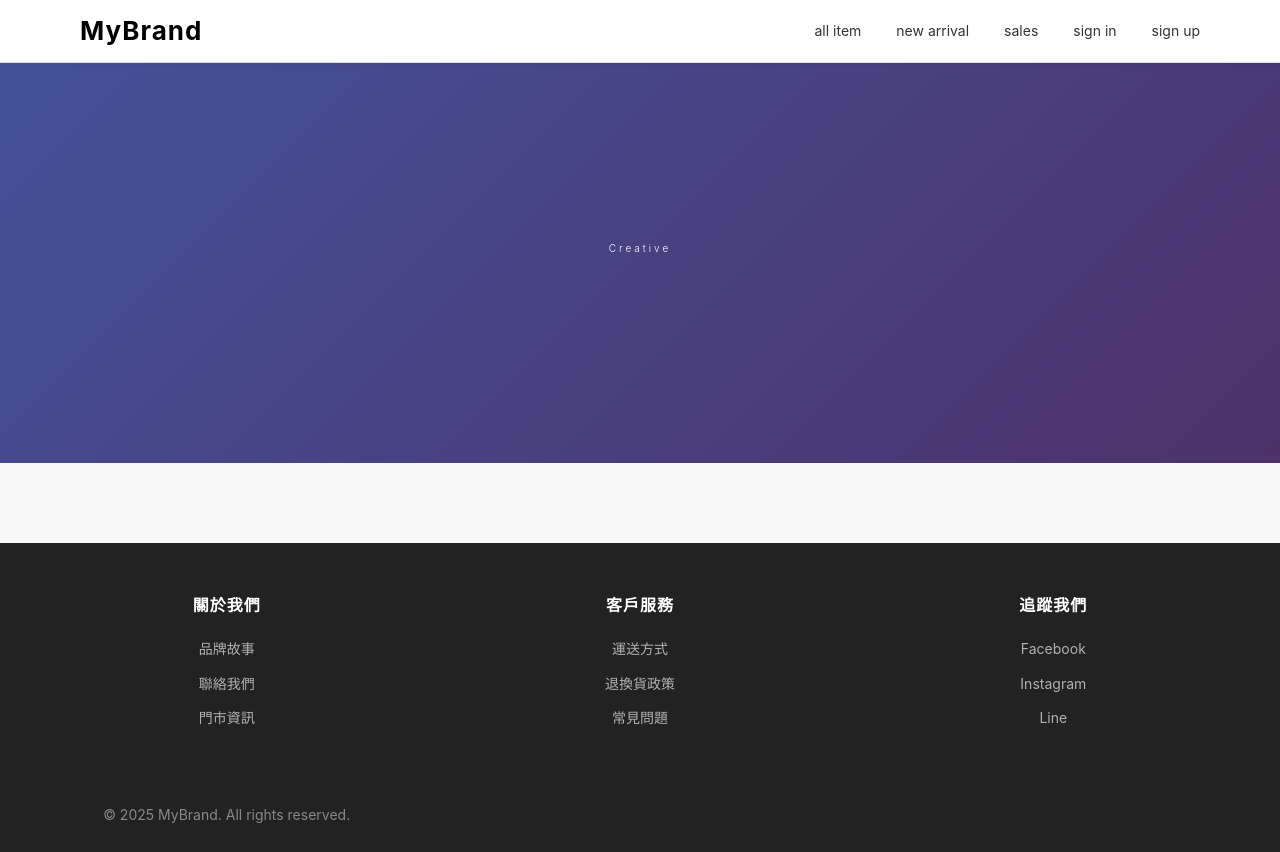
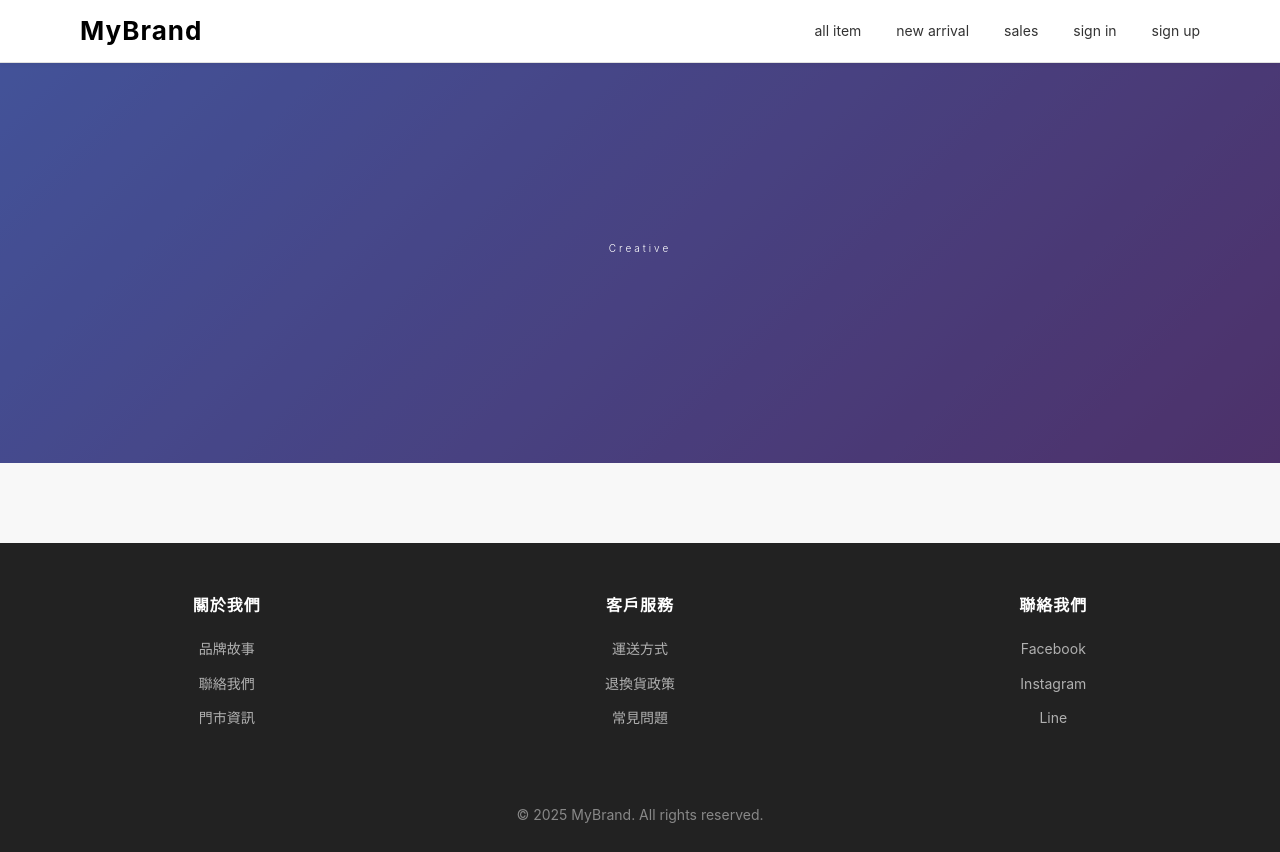
Before and after one commit to KaiLaoBin/myShop, a Vue app: page / in a window 1280 px wide. Built offline with nearby package versions, Linux system fonts and the light colour scheme.

Commit message:
調整copyright置中

```diff
--- a/src/assets/main.css
+++ b/src/assets/main.css
@@ -1,4 +1,4 @@
-/* ===== 全域樣式重置 ===== */
+/* ===== 樣式重置 ===== */
 * {
   margin: 0;
   padding: 0;
@@ -333,18 +333,12 @@ button {
 }
 
 .footer-bottom {
+  display: flex;
+  justify-content: center;
   width: 100%;
   margin-top: 50px;
   padding: 25px 0px;
-  text-align: center;
 }
-
-/* .footer-bottom .footer-container {
-  display: block;
-  text-align: center;
-  padding: 0;
-  grid-template-columns: unset;
-} */
 
 .copyright {
   font-size: 14px;
@@ -449,7 +443,7 @@ button {
   }
 }
 
-/* 手機尺寸 (480px 以下) */
+/* 手機(480px 以下) */
 @media (max-width: 480px) {
   .brand-logo {
     font-size: 20px;
--- a/src/components/Footer.vue
+++ b/src/components/Footer.vue
@@ -20,7 +20,7 @@
       </div>
 
       <div class="footer-column">
-        <h4 class="footer-heading">追蹤我們</h4>
+        <h4 class="footer-heading">聯絡我們</h4>
         <ul class="footer-list">
           <li><a href="#">Facebook</a></li>
           <li><a href="#">Instagram</a></li>
@@ -30,9 +30,7 @@
     </div>
 
     <div class="footer-bottom">
-      <div class="footer-container">
-        <p class="copyright">© 2025 MyBrand. All rights reserved.</p>
-      </div>
+      <p class="copyright">© 2025 MyBrand. All rights reserved.</p>
     </div>
   </footer>
 </template>
--- a/src/view/AllItems.vue
+++ b/src/view/AllItems.vue
@@ -37,7 +37,7 @@ import Footer from "../components/Footer.vue";
 const products = ref([]);
 
 onMounted(async () => {
-  // 之後從 mock JSON 載入
+  //  mock JSON位置
   products.value = [
     { id: 1, name: "商品名稱 1", price: 1290, image: "" },
     { id: 2, name: "商品名稱 2", price: 1590, image: "" },
```
